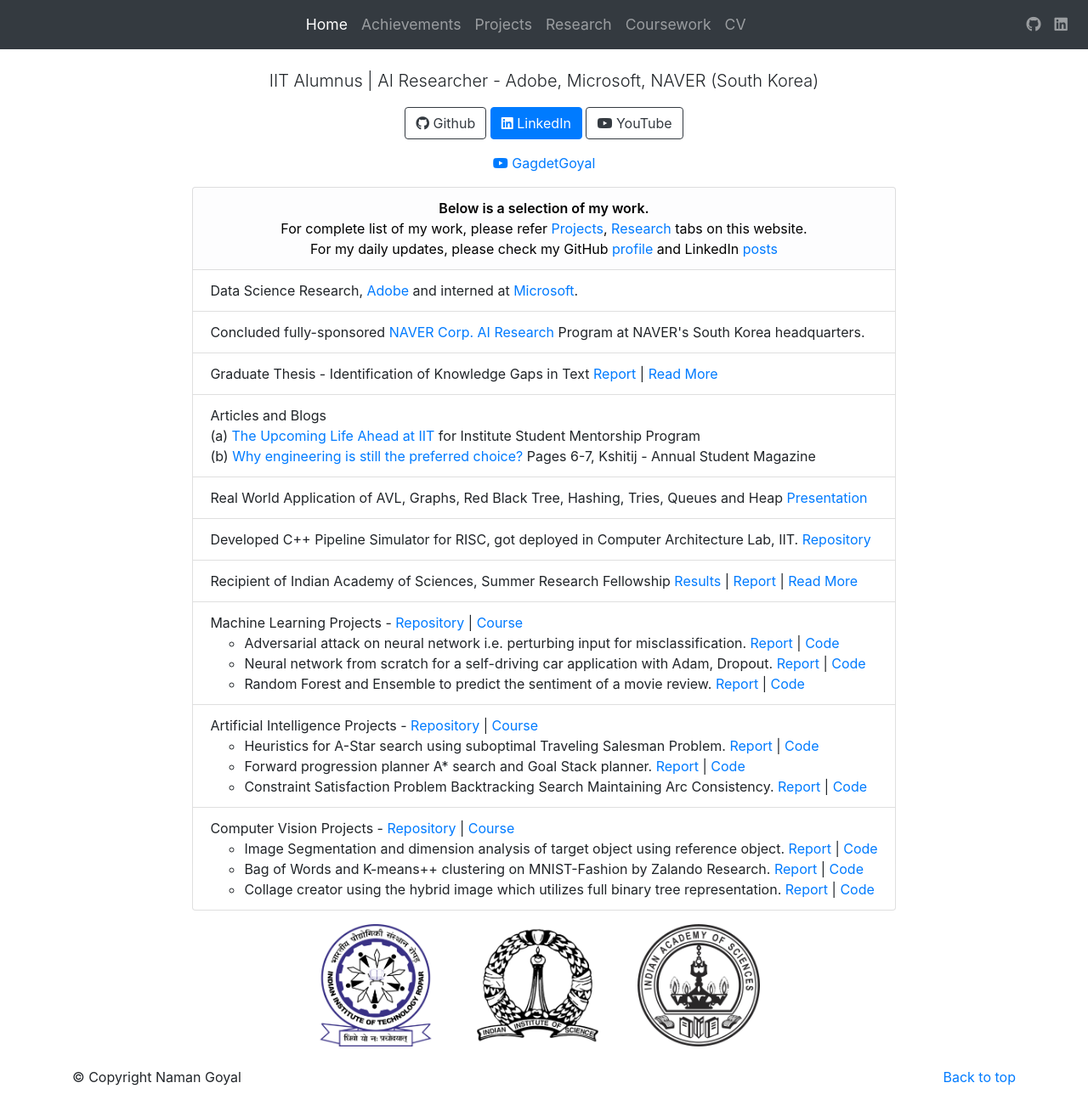
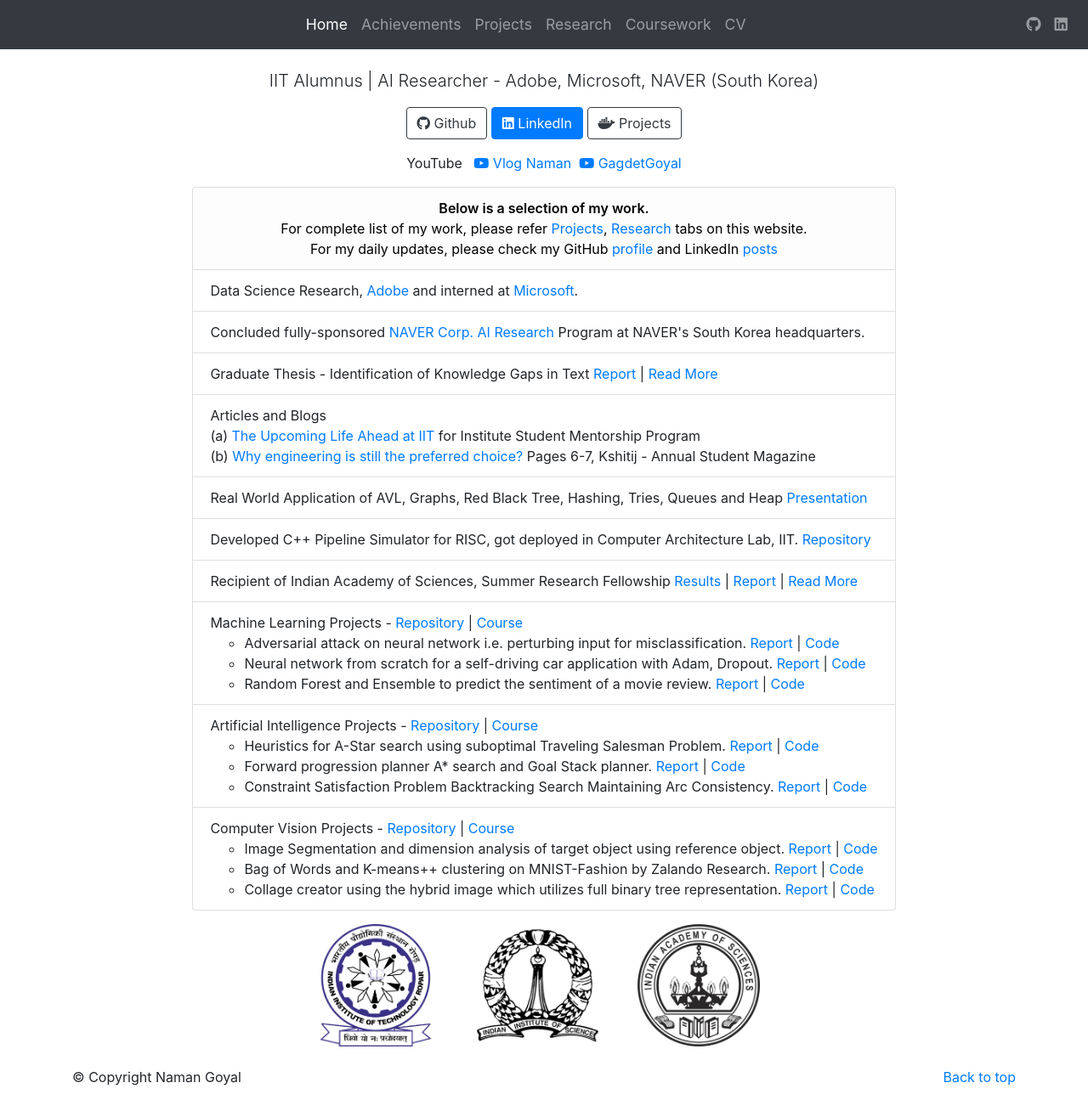
Before and after one commit to thenamangoyal/thenamangoyal.github.io, a Jekyll site: the page built from index.html, in a window 1280 px wide and 1308 px high. Shown: the whole window at 85% size. Built offline with Jekyll 4.4.1, drawn with Linux system fonts in a browser that asks for light colours; nearby versions of some CDN libraries.

Commit message:
INDEX: add docker icon and projects button

```diff
--- a/index.html
+++ b/index.html
@@ -17,17 +17,16 @@ layout: bootstrap
                     class="fab fa-github"></i> Github</a>
             <a target="_blank" href="https://www.linkedin.com/in/goyal-naman/" class="btn btn-primary"><i
                     class="fab fa-linkedin"></i> LinkedIn</a>
-            <a target="_blank" href="https://www.youtube.com/c/NamanGoyal6" title="YouTube HomePage" class="btn btn-outline-dark">
-                <i                         class="fab fa-youtube"></i> YouTube</a>
+            <a target="_blank" href="/projects" class="btn btn-outline-dark"><i class="fab fa-docker"></i> Projects</a>
             <!-- <a target="_blank" href="https://bit.ly/namangoyal" class="btn btn-outline-dark"><i class="fas fa-file"></i> Curriculum Vitae</a> -->
 
         </p>
         <p class="text-center">
-            <!-- YouTube -->
-                <!-- <a href="https://www.youtube.com/c/NamanGoyal6" title="YouTube HomePage" target="_blank">
-                    <i class="fab fa-youtube"></i> Vlog Naman</a> -->
-                <a href="https://www.youtube.com/channel/UC80ED7AC093Iy2d-Yn-VI6Q" title="Gadget Goyal"
-                    target="_blank"><i class="fab fa-youtube"></i> GagdetGoyal</a>
+            YouTube
+                <a href="https://www.youtube.com/c/NamanGoyal6" title="YouTube HomePage" target="_blank">
+                    &NonBreakingSpace;
+                    <i class="fab fa-youtube"></i> Vlog Naman</a> &NonBreakingSpace;<a href="https://www.youtube.com/channel/UC80ED7AC093Iy2d-Yn-VI6Q" title="Gadget Goyal"
+                    target="_blank"><i class="fab fa-youtube"></i> GagdetGoyal </a>
         </p>
 
 
```
